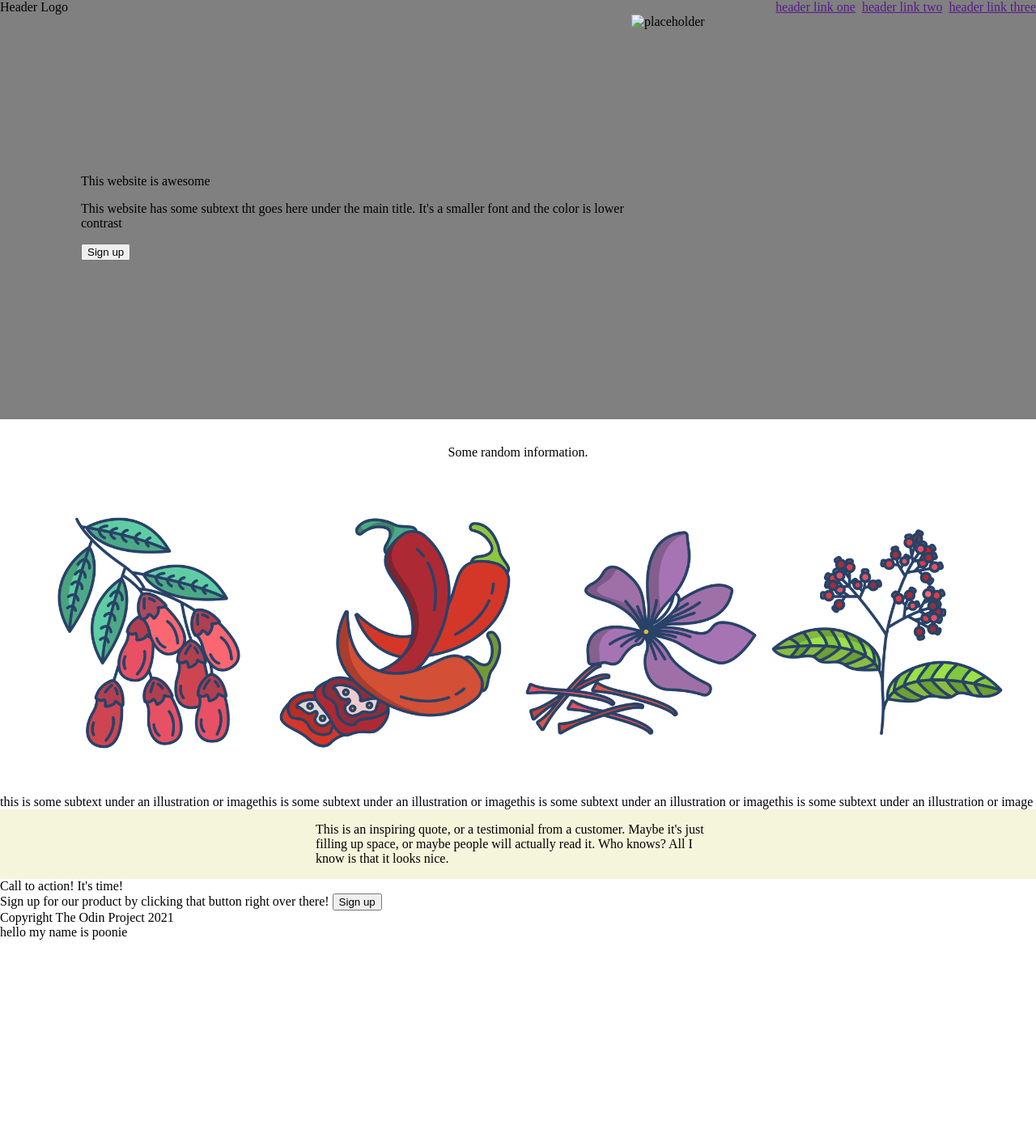
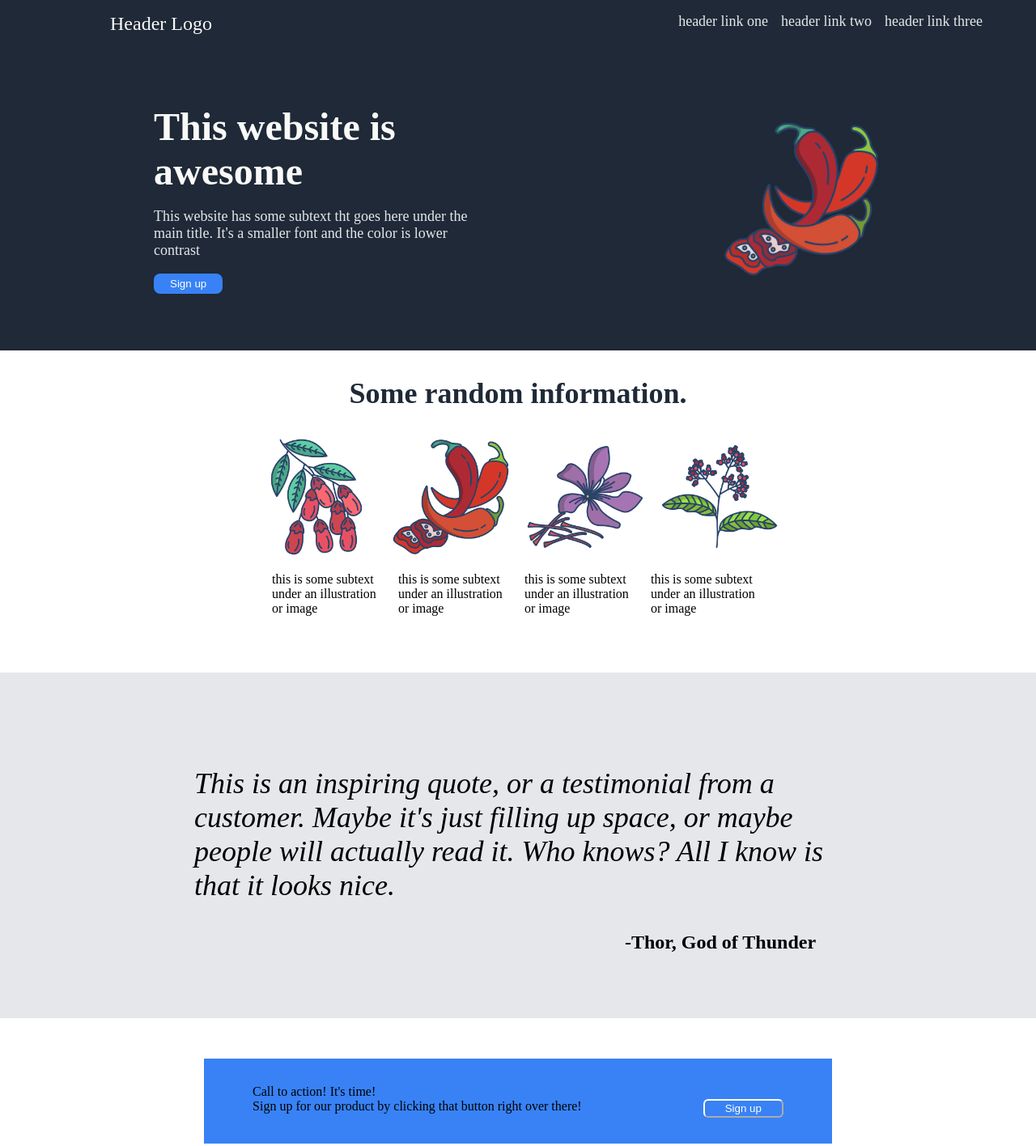
Before and after one commit to jjasonnlee/webproject_1, a plain HTML site: page index.html in a window 1280 px wide. Shown: the top 1416 px of the page at 81% size. Before the commit the page ends 1161 px from the top, so only its background shows below. Drawn offline with Linux system fonts and the light colour scheme.

Commit message:
Done styling

```diff
--- a/index.html
+++ b/index.html
@@ -19,15 +19,15 @@
                 <p>This website has some subtext tht goes here under the main title. It's a smaller font and the color is lower contrast</p>
                 <button>Sign up</button>
             </div>
-            <img src="" alt="placeholder" width="500" height="500">
+            <img src="images/chilli.png" alt="placeholder" width="200" height="200">
         </div>
         <div class="info">Some random information.</div>
         <div class="container2">
             <div class="boxes">
-                <img src="images/barberry.png" alt="PicOne" width="300" height="300">
-                <img src="images/chilli.png" alt="PicTwo" width="300" height="300">
-                <img src="images/saffron.png" alt="PicThree" width="300" height="300">
-                <img src="images/pepper.png" alt="PicFour" width="300" height="300">
+                <img src="images/barberry.png" alt="PicOne">
+                <img src="images/chilli.png" alt="PicTwo">
+                <img src="images/saffron.png" alt="PicThree">
+                <img src="images/pepper.png" alt="PicFour">
             </div>
             <br>
             <div class="description">
@@ -39,14 +39,17 @@
         </div>
         <div class="quote">
             <p>This is an inspiring quote, or a testimonial from a customer. Maybe it's just filling up space, or maybe people will actually read it. Who knows? All I know is that it looks nice.</p>
+            <span>-Thor, God of Thunder</span>
         </div>
-        <div class="footerup">
-            <div class="signup">Call to action! It's time!</div>
-                <div>Sign up for our product by clicking that button right over there!
-                    <button>Sign up</button>
+        <div class="outer">
+            <div class="footerup">
+                <div class="signup">Call to action! It's time!
+                    <div>Sign up for our product by clicking that button right over there!
+                        <button>Sign up</button>
+                    </div>
                 </div>
+            </div>
         </div>
         <div class="footer">Copyright The Odin Project 2021</div>
     </body>
 </html>
-hello my name is poonie
--- a/style.css
+++ b/style.css
@@ -4,24 +4,35 @@ body {
     display: flex;
     flex-direction: column;
     justify-content: space-between;
-}
-
-.header, .container {
-    background-color: gray;
+    background-color: #1F2937;
 }
 
 .header {
     display: flex;
     justify-content: space-between;
+    padding: 16px;
+    margin-left: 120px;
+    font-size: 24px;
+    color: #f9faf8;
 }
 
 .links {
     display: flex;
-    gap: 8px;
+    gap: 16px;
+    margin-right: 50px;
+}
+
+a {
+    font-size: 18px;
+    color: #e5e7eb;
+    text-decoration: none;
 }
 
 .container {
     display: flex;
+    align-items: center;
+    justify-content: center;
+    gap: 300px;
 }
 
 .website {
@@ -29,7 +40,29 @@ body {
     flex-direction: column;
     justify-content: center;
     align-items: flex-start;
-    margin-left: 100px;
+    margin-top: 70px;
+    margin-bottom: 70px;
+}
+
+.website div {
+    font-size: 48px;
+    font-weight: bold;
+    color: #f9faf8;
+    max-width: 400px;
+}
+
+.website p {
+    font-size: 18px;
+    color: #e5e7eb;
+    max-width: 400px;
+}
+
+.website button {
+    color: white;
+    background-color: #3882f6;
+    padding: 5px 20px 5px;
+    border-radius: 8px;
+    border: 0px;
 }
 
 .picture {
@@ -37,10 +70,19 @@ body {
     justify-content: center;
     align-items: center;
 }
+
 .container img {
     display: flex;
     justify-content: center;
     align-items: center;
+}
+
+.container2, .info {
+    background-color: white;
+}
+
+.container2 {
+    padding-bottom: 70px;
 }
 
 .info {
@@ -48,29 +90,87 @@ body {
     justify-content: center;
     align-items: center;
     padding: 32px;
+    font-size: 36px;
+    font-weight: bold;
+    color: #1f2937;
 }
 
 .boxes {
     display: flex;
-    justify-content: space-around;
-    padding: 32px;
+    justify-content: center;
+    gap: 16px;
+}
+
+.boxes img {
+    width: 150px;
+    height: auto;
 }
 
 .description {
     display: flex;
+    justify-content: center;
+    gap: 16px;
+}
+
+.description div {
+    max-width: 140px;
 }
 
 .quote {
-    background-color: beige;
+    background-color: #e5e7eb;
     display: flex;
+    flex-direction: column;
+    align-items: center;
     justify-content: center;
-    align-items: center;
+    padding: 80px;
 }
+
 .quote p {
-    max-width: 500px;
+    max-width: 800px;
+    font-size: 36px;
+    font-style: italic;
+}
+
+.quote span {
+    margin-left: 500px;
+    font-size: 24px;
+    font-weight: bold;
 }
 
 .footerup {
     display: flex;
     flex-direction: column;
+    background-color: #3882F6;
+    align-items: center;
+    padding: 32px 60px 32px;
 }
+
+.outer {
+    display: flex;
+    justify-content: center;
+    align-items: center;
+    padding: 50px;
+    background-color: white;
+}
+
+.signup div {
+    display: flex;
+    gap: 150px;
+}
+
+.signup button {
+    padding: 2px 25px 2px;
+    background-color: #3882f6;
+    border-color: white;
+    color: white;
+    border-radius: 6px;
+}
+
+.footer {
+    display: flex;
+    align-items: center;
+    justify-content: center;
+    padding: 30px;
+    background-color: #1F2937;
+    color: white;
+}
```
